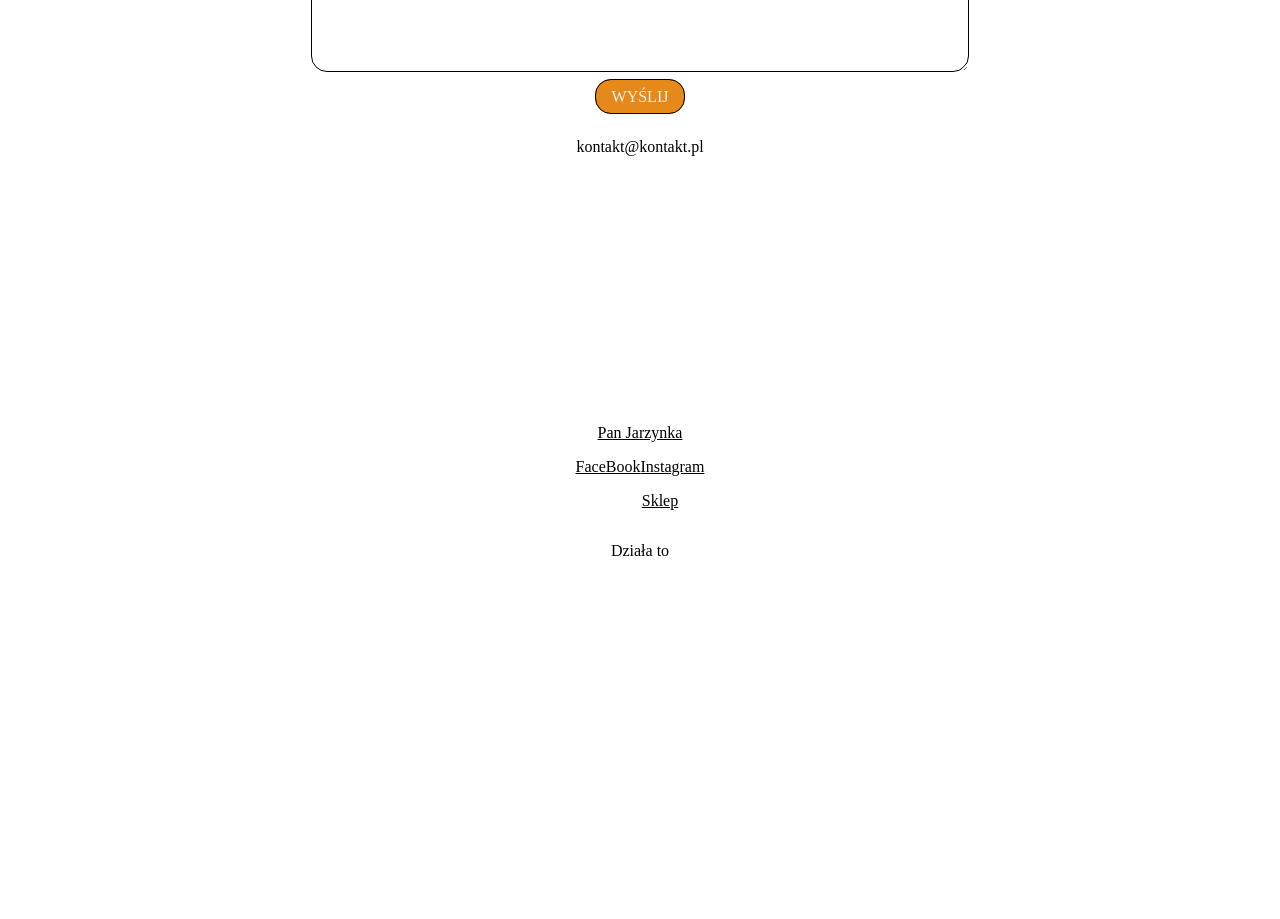
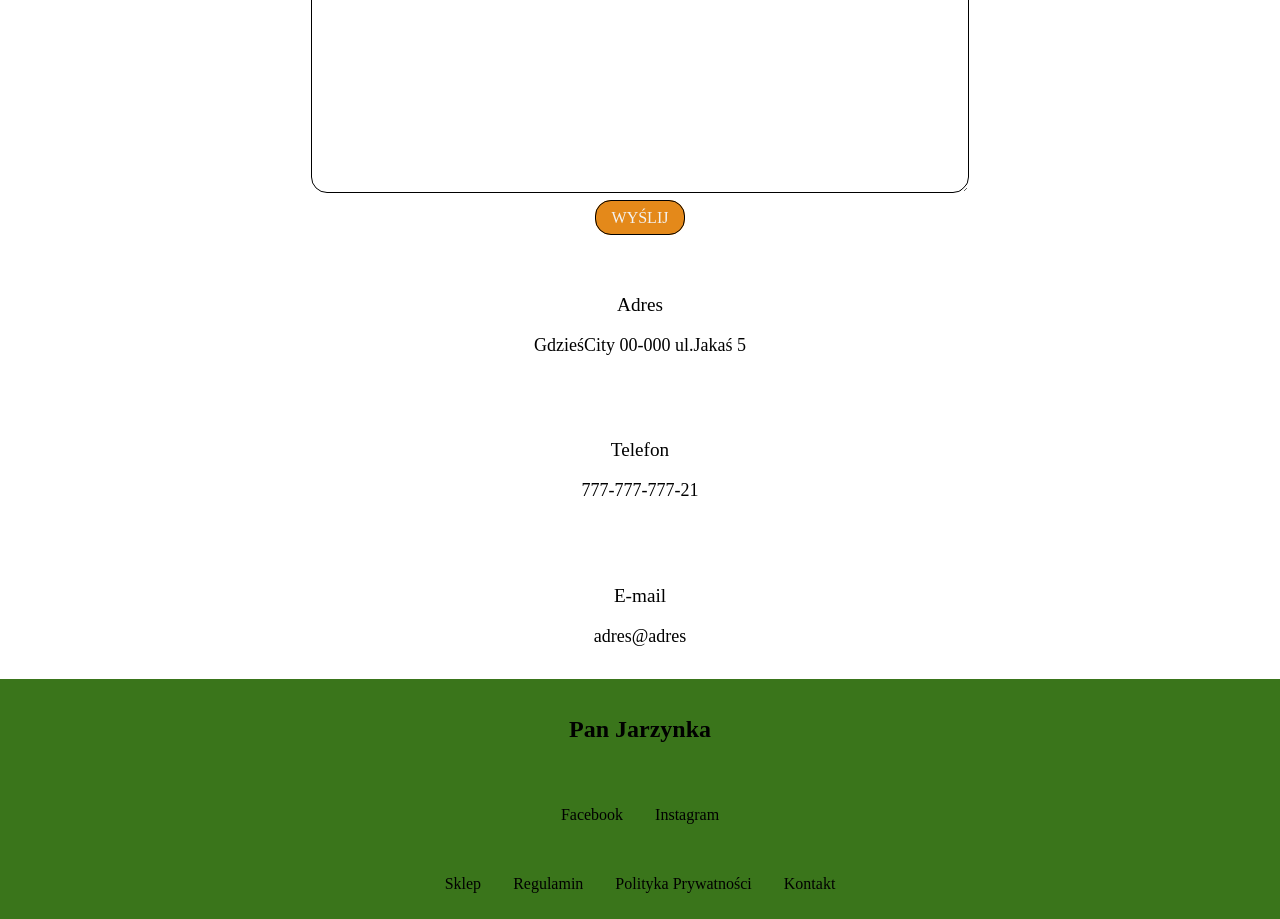
Before and after one commit to Edenusek/warzywniakOnline, a React (Create React App) app: page /contact in a window 1280 px wide. Shown: the part 580-1499 px from the top of the page. Before the commit the page ends 1392 px from the top, so only its background shows below. Built offline with nearby package versions, Linux system fonts and the light colour scheme.

Commit message:
add scrollToTop and styling

```diff
--- a/src/App.js
+++ b/src/App.js
@@ -5,14 +5,13 @@ import ForCompanyPage from "./pages/ForCompany";
 import HomePage from "./pages/Home";
 import RootLayout from "./pages/Root";
 import ShopPage from "./pages/Shop";
-import classes from './App.module.css'
+import classes from "./App.module.css";
 
 const router = createBrowserRouter([
   {
     path: "/",
     element: <RootLayout />,
     children: [
-
       { path: "/", element: <HomePage /> },
       { path: "/shop", element: <ShopPage /> },
       { path: "/forCompany", element: <ForCompanyPage /> },
@@ -24,8 +23,8 @@ const router = createBrowserRouter([
 
 function App() {
   return (
-    <div className={classes.box} >
-      <RouterProvider router={router}></RouterProvider>
+    <div className={classes.box}>
+      <RouterProvider router={router} />
     </div>
   );
 }
--- a/src/components/AboutUs.js
+++ b/src/components/AboutUs.js
@@ -1,28 +1,28 @@
-import React, { Fragment } from 'react'
-import BtnBox from '../components/BtnBox'
-import classes from './AboutUs.module.css'
+import React, { Fragment } from "react";
+import BtnBox from "../components/BtnBox";
+import classes from "./AboutUs.module.css";
 
 const AboutUs = () => {
   return (
     <Fragment>
-    <div className={`${classes.flex}`}>
-      <div className={classes.aboutBox} >
+      <div className={classes.flex}>
+        <div className={classes.aboutBox}>
           <h1>Zaufana firma z doświadczeniem</h1>
           <div>
             <p>
               Jesteśmy zaufaną firmą z 4-letnim doświadczeniem w dostarczaniu
-            świeżych warzyw i słodkich owoców dla naszych klientów. Mamy również
-            wypracowane świetne relacje z rolnikami, którzy zaopatrują nas
-            bezpośrednio w produkty wyższej jakości
+              świeżych warzyw i słodkich owoców dla naszych klientów. Mamy
+              również wypracowane świetne relacje z rolnikami, którzy zaopatrują
+              nas bezpośrednio w produkty wyższej jakości
             </p>
-        </div >
-       <div className={classes.btn} >
-       <BtnBox path='./shop' btn='ZOBACZ SKRZYNKI'  />
           </div>
+
+
         </div>
+          <BtnBox path="./shop" btn="zobacz skrzynki" />
       </div>
     </Fragment>
-  )
-}
+  );
+};
 
-export default AboutUs
+export default AboutUs;
--- a/src/components/AboutUs.module.css
+++ b/src/components/AboutUs.module.css
@@ -1,19 +1,17 @@
 .flex {
+
   display: flex;
+  gap: 2rem;
   align-items: center;
   justify-content: center;
+  flex-direction: column;
   width: 100vw;
-    height: 80vh ;
+  height: 80vh;
   max-height: 80%;
   overflow: hidden;
 }
 
 .aboutBox {
-    text-align: center ;
+  text-align: center;
   width: 50vw;
-
 }
-
-  .btn{
-    padding-top: 5rem;
-  }
--- a/src/components/ContactForm.js
+++ b/src/components/ContactForm.js
@@ -1,21 +1,49 @@
-import React from 'react'
-import BtnBox from './BtnBox'
-import classes from './ContactForm.module.css'
+import React, { useState } from "react";
+import BtnBox from "./BtnBox";
+import classes from "./ContactForm.module.css";
 
 const ContactForm = () => {
+  const [enteredName, setEnteredName] = useState("");
+  const [enteredEmail, setEnteredEmail] = useState("");
+  const [enteredText, setEnteredText] = useState("");
+
+  const nameChangeHandler = (event) => {
+    setEnteredName(event.target.value);
+  };
+
+  const emailChangeHandler = (event) => {
+    setEnteredEmail(event.target.value);
+  };
+
+  const textChangeHandler = (event) => {
+    setEnteredText(event.targert.value);
+    console.log(enteredText);
+  };
   return (
-    <form className={classes.box} >
-        <div className={classes.inputsBox} >
-        <label htmlFor='name' >Imię i Nazwisko</label>
-        <input type='text' name='name'/>
-        <label htmlFor='email' >Adres E-mail</label>
-        <input type='email' name='email' />
-        <textarea/>
-        <BtnBox btn='Wyślij' />
-        </div>
+    <form className={classes.box}>
+      <div className={classes.inputsBox}>
+        <label htmlFor="name">Imię i Nazwisko</label>
+        <input
+          id="name"
+          type="text"
+          name="name"
+          onChange={nameChangeHandler}
+          value={enteredName}
+        />
+        <label htmlFor="email">Adres E-mail</label>
+        <input
+          id="email"
+          type="email"
+          name="email"
+          onChange={emailChangeHandler}
+          value={enteredEmail}
+        />
+        <label htmlFor="postContact">Wpisz wiadomość</label>
+        <textarea id="postContact" name="textarea" />
+        <BtnBox btn="Wyślij" />
+      </div>
+    </form>
+  );
+};
 
-    </form>
-  )
-}
-
-export default ContactForm
+export default ContactForm;
--- a/src/components/Footer.js
+++ b/src/components/Footer.js
@@ -1,27 +1,24 @@
 import React from 'react'
 import classes from './Footer.module.css'
 import { Link } from 'react-router-dom'
-import { FontAwesomeIcon } from '@fortawesome/react-fontawesome'
-// import {  } from '@fortawesome/free-solid-svg-icons'
 
-// const facebook = <FontAwesomeIcon icon={faBook} />
 
 const Footer = () => {
   return (
     <div className={classes.box} >
-        <Link to='/'><p>Pan Jarzynka</p></Link>
-        <div className={classes.color} >
-            <Link>FaceBook</Link>
-            <Link>Instagram</Link>
+        <Link to='/'><h2>Pan Jarzynka</h2></Link>
+        <div >
+            <a href='https://www.facebook.com/'>Facebook</a>
+            <a href='https://www.instagram.com/'>Instagram</a>
         </div>
-        <ul>
-            <li> <a href='/shop'>Sklep</a></li>
-            <li></li>
-            <li></li>
-            <li></li>
-            <li></li>
-        </ul>
-        <p>Działa to</p>
+        <div>
+             <Link to='/shop'  >Sklep</Link>
+             <a>Regulamin</a>
+             <a>Polityka Prywatności</a>
+             <Link to='/contact' >Kontakt</Link>
+
+        </div>
+
     </div>
   )
 }
--- a/src/components/Footer.module.css
+++ b/src/components/Footer.module.css
@@ -1,24 +1,28 @@
 .box {
   display: flex;
   flex-direction: column;
-  justify-content: center;
   align-items: center;
-  height: 40rem;
-  background-color: dark;
+  justify-content: space-around;
+  height: 15rem;
+  width: 100vw;
+  max-width: 100%;
+  background-color: #3A751B;
   color: black;
-}
-.box ul {
-    list-style: none;
-    color:black;
-}
-.box li {
-    text-decoration: none;
-    color: black;
-}
-.box a {
-    color: black;
+
 }
 
-.color {
+.box a {
+  padding: 0 1rem ;
+  text-decoration: none;
   color: black;
+  cursor: pointer;
 }
+.box a:hover {
+  color: #60BB30;
+}
+/* .box a:fokus{
+  text-decoration: none;
+} */
+.box div {
+  padding: .5rem 0;
+}
--- /dev/null
+++ b/src/components/ScrollToTop.js
@@ -0,0 +1,12 @@
+import { useEffect} from 'react'
+import { useLocation } from 'react-router-dom'
+
+const ScrollToTop = () => {
+ const {pathname} = useLocation();
+
+ useEffect(() => {
+    window.scrollTo(0, 0)
+ },[pathname])
+}
+
+export default ScrollToTop
--- a/src/pages/Contact.js
+++ b/src/pages/Contact.js
@@ -8,15 +8,27 @@ const ContactPage = () => {
     <Fragment>
     <div className={classes.box} >
       <h1>Masz Pytania?</h1>
-      <p>Interesuje Cię oferta dla firm?</p>
+      <h3>Interesuje Cię oferta dla firm?</h3>
       <div>
         <div>
           <ContactForm/>
         </div>
-        <div>
-          <p>kontakt@kontakt.pl</p>
-        </div>
+
       </div>
+      <div className={classes.adress}>
+            <div>
+            <p>Adres</p>
+            <span>GdzieśCity 00-000 ul.Jakaś 5</span>
+            </div>
+            <div>
+            <p>Telefon</p>
+            <span>777-777-777-21</span>
+            </div>
+            <div>
+            <p>E-mail</p>
+            <span>adres@adres</span>
+            </div>
+          </div>
     </div>
     <Footer/>
     </Fragment>
--- a/src/pages/Contact.module.css
+++ b/src/pages/Contact.module.css
@@ -1,5 +1,22 @@
 .box {
   padding-top: 5rem;
   text-align: center;
-  /* overflow: hidden; */
 }
+.box label {
+  margin: 1rem;
+}
+
+.adress{
+  display: flex;
+  flex-direction: column;
+  justify-content: center;
+
+}
+
+.adress div {
+  padding: 2rem;
+
+}
+.adress p {
+  font-size: 1.2rem;
+}
--- a/src/pages/Root.js
+++ b/src/pages/Root.js
@@ -1,9 +1,11 @@
 import { Outlet } from "react-router-dom"
 import MainNavigation from "../components/MainNavigation"
+import ScrollToTop from "../components/ScrollToTop"
 
 
 function RootLayout() {
     return <>
+    <ScrollToTop/>
     <MainNavigation/>
     <Outlet/>
     </>
```
Lines whose indentation alone changed are shown as unchanged.
